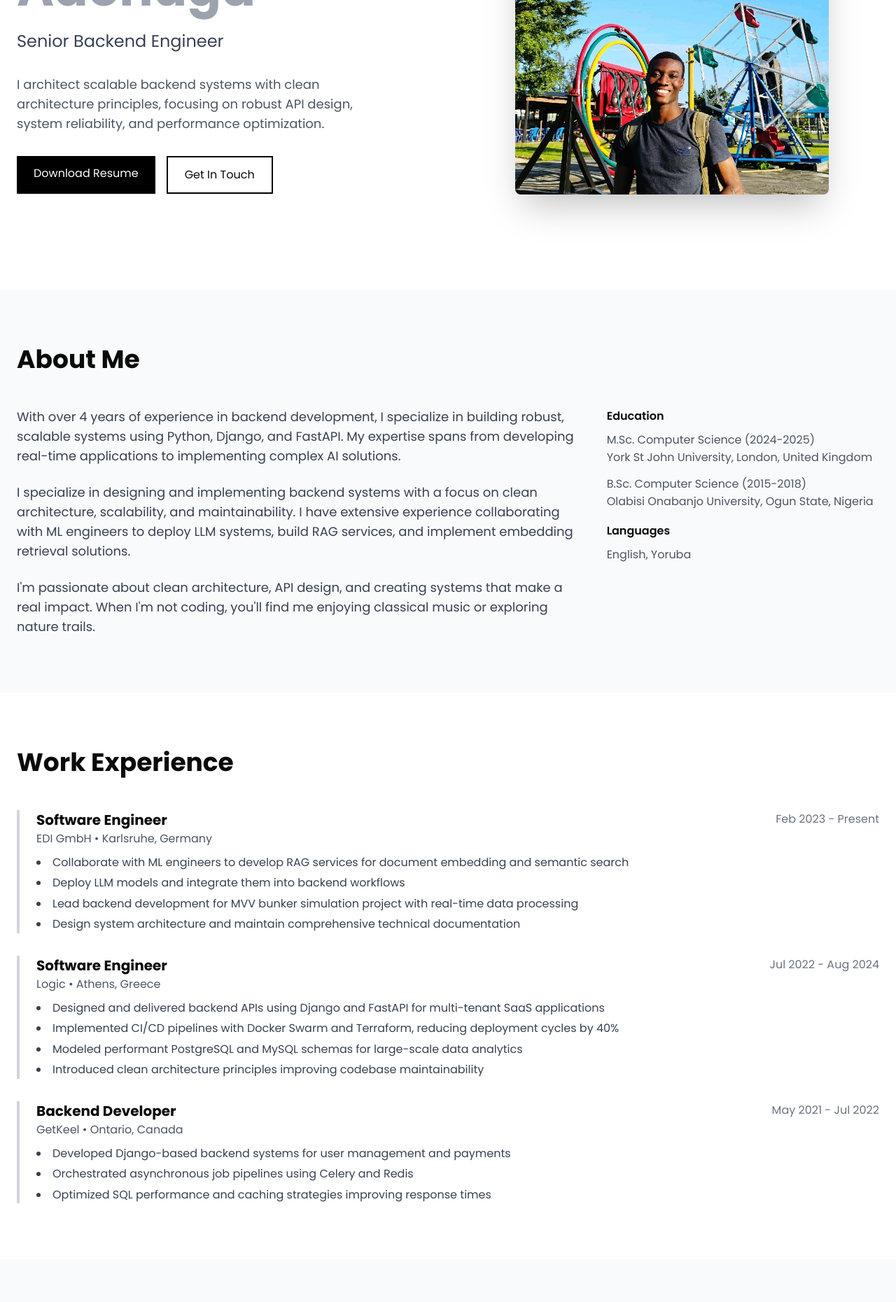
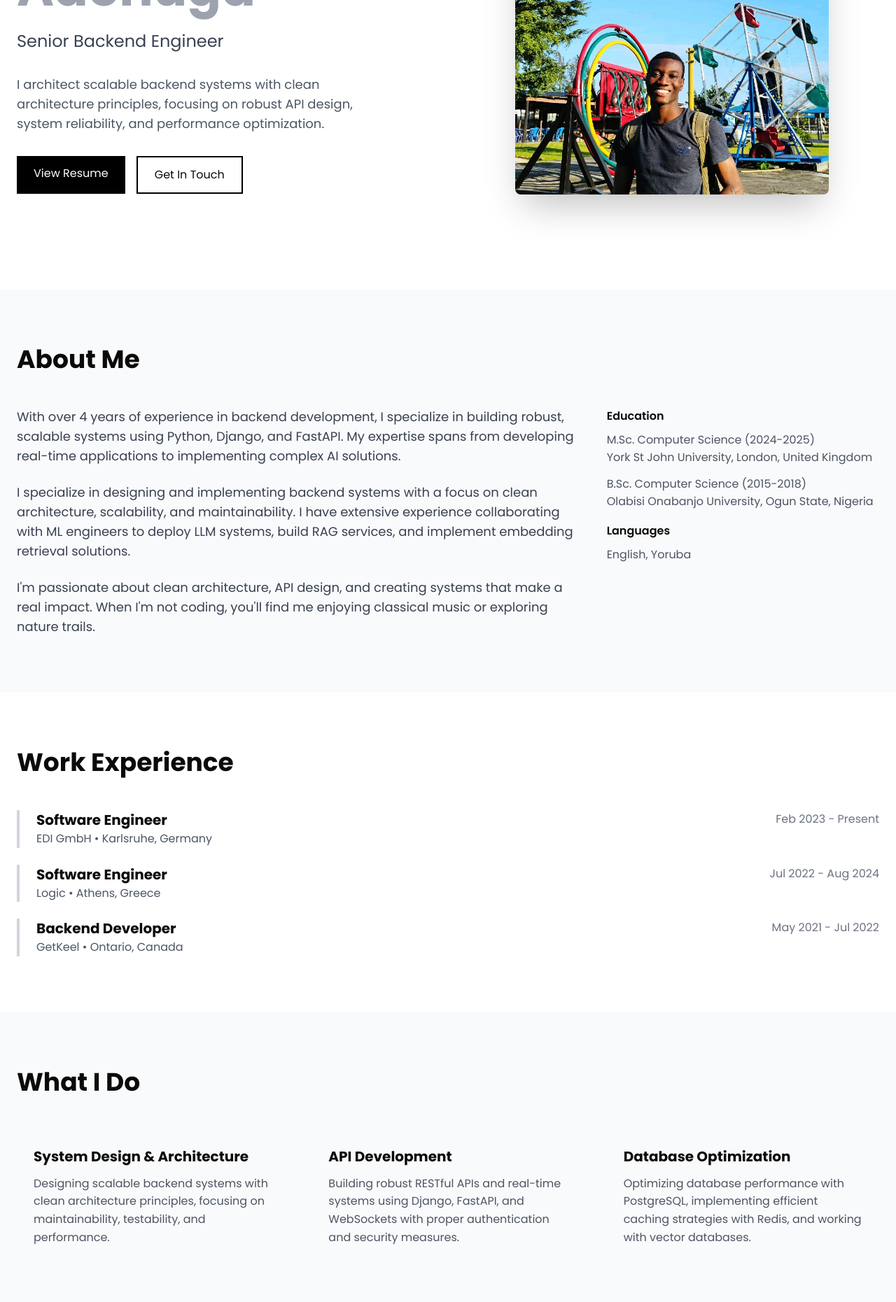
Before and after one commit to phemmylintry/phemmylintry, a Next.js app: page / in a window 1280 px wide. Shown: the part 386-2247 px from the top of the page at 70% size. Built offline with nearby package versions, Linux system fonts and the light colour scheme.

Commit message:
Update resume button to use Google Drive link and remove job descriptions
- Changed resume button to link to Google Drive
- Removed all job descriptions from Work Experience section
- Deleted local resume.pdf file
- Changed button text from 'Download Resume' to 'View Resume'

```diff
--- a/app/page.tsx
+++ b/app/page.tsx
@@ -55,11 +55,12 @@ export default function Home() {
               </p>
               <div className="flex gap-4 flex-wrap">
                 <a
-                  href="/resume.pdf"
-                  download="Oluwafemi_Adenuga_Resume.pdf"
+                  href="https://drive.google.com/open?id=1wQLCNf8gg4eVPy60mST0h0y1obYUuzpt&usp=drive_fs"
+                  target="_blank"
+                  rel="noopener noreferrer"
                   className="px-6 py-3 bg-black text-white hover:bg-gray-800 transition-colors"
                 >
-                  Download Resume
+                  View Resume
                 </a>
                 <a
                   href="#contact"
@@ -129,52 +130,35 @@ export default function Home() {
       <section className="py-20">
         <div className="max-w-7xl mx-auto px-6">
           <h2 className="text-4xl font-bold mb-12">Work Experience</h2>
-          <div className="space-y-8">
+          <div className="space-y-6">
             <div className="border-l-4 border-gray-300 pl-6">
-              <div className="flex justify-between items-start mb-2">
+              <div className="flex justify-between items-start">
                 <div>
                   <h3 className="text-xl font-bold">Software Engineer</h3>
                   <p className="text-gray-600">EDI GmbH • Karlsruhe, Germany</p>
                 </div>
                 <span className="text-gray-500">Feb 2023 - Present</span>
               </div>
-              <ul className="list-disc list-inside text-gray-700 space-y-1">
-                <li>Collaborate with ML engineers to develop RAG services for document embedding and semantic search</li>
-                <li>Deploy LLM models and integrate them into backend workflows</li>
-                <li>Lead backend development for MVV bunker simulation project with real-time data processing</li>
-                <li>Design system architecture and maintain comprehensive technical documentation</li>
-              </ul>
             </div>
 
             <div className="border-l-4 border-gray-300 pl-6">
-              <div className="flex justify-between items-start mb-2">
+              <div className="flex justify-between items-start">
                 <div>
                   <h3 className="text-xl font-bold">Software Engineer</h3>
                   <p className="text-gray-600">Logic • Athens, Greece</p>
                 </div>
                 <span className="text-gray-500">Jul 2022 - Aug 2024</span>
               </div>
-              <ul className="list-disc list-inside text-gray-700 space-y-1">
-                <li>Designed and delivered backend APIs using Django and FastAPI for multi-tenant SaaS applications</li>
-                <li>Implemented CI/CD pipelines with Docker Swarm and Terraform, reducing deployment cycles by 40%</li>
-                <li>Modeled performant PostgreSQL and MySQL schemas for large-scale data analytics</li>
-                <li>Introduced clean architecture principles improving codebase maintainability</li>
-              </ul>
             </div>
 
             <div className="border-l-4 border-gray-300 pl-6">
-              <div className="flex justify-between items-start mb-2">
+              <div className="flex justify-between items-start">
                 <div>
                   <h3 className="text-xl font-bold">Backend Developer</h3>
                   <p className="text-gray-600">GetKeel • Ontario, Canada</p>
                 </div>
                 <span className="text-gray-500">May 2021 - Jul 2022</span>
               </div>
-              <ul className="list-disc list-inside text-gray-700 space-y-1">
-                <li>Developed Django-based backend systems for user management and payments</li>
-                <li>Orchestrated asynchronous job pipelines using Celery and Redis</li>
-                <li>Optimized SQL performance and caching strategies improving response times</li>
-              </ul>
             </div>
           </div>
         </div>
```
Also changed, not shown: 1 other file (tests, documents, lock files or other folders).
